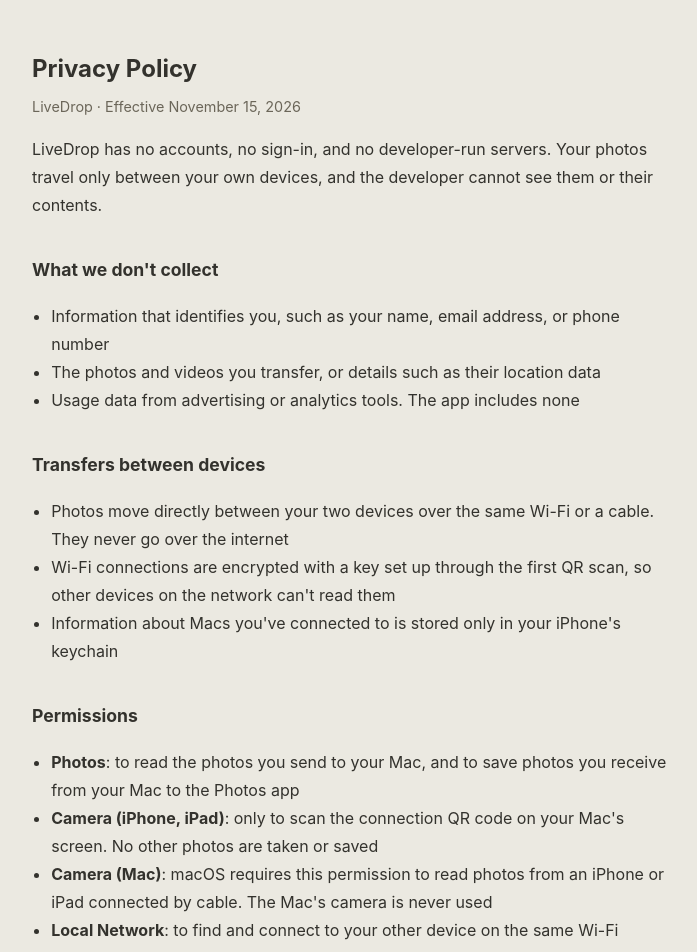
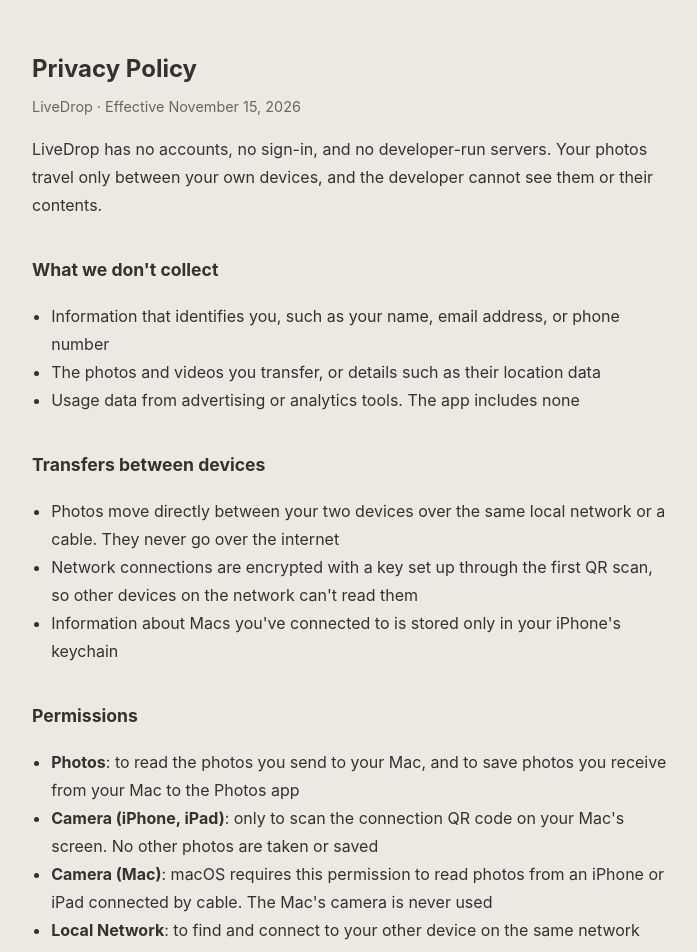
Before and after one commit to happyduck-git/livedrop-support.github.io, a plain HTML site: page privacy.html in a window 1280 px wide. Shown: the top 952 px of the page, without its empty margins (288-985 px from the left). Drawn offline with Linux system fonts and the light colour scheme.

Commit message:
지원 페이지의 Wi-Fi 문구를 같은 네트워크로 변경

```diff
--- a/privacy.html
+++ b/privacy.html
@@ -37,8 +37,8 @@ and the developer cannot see them or their contents.</p>
 
 <h2>Transfers between devices</h2>
 <ul>
-  <li>Photos move directly between your two devices over the same Wi-Fi or a cable. They never go over the internet</li>
-  <li>Wi-Fi connections are encrypted with a key set up through the first QR scan, so other devices on the network can't read them</li>
+  <li>Photos move directly between your two devices over the same local network or a cable. They never go over the internet</li>
+  <li>Network connections are encrypted with a key set up through the first QR scan, so other devices on the network can't read them</li>
   <li>Information about Macs you've connected to is stored only in your iPhone's keychain</li>
 </ul>
 
@@ -47,7 +47,7 @@ and the developer cannot see them or their contents.</p>
   <li><b>Photos</b>: to read the photos you send to your Mac, and to save photos you receive from your Mac to the Photos app</li>
   <li><b>Camera (iPhone, iPad)</b>: only to scan the connection QR code on your Mac's screen. No other photos are taken or saved</li>
   <li><b>Camera (Mac)</b>: macOS requires this permission to read photos from an iPhone or iPad connected by cable. The Mac's camera is never used</li>
-  <li><b>Local Network</b>: to find and connect to your other device on the same Wi-Fi</li>
+  <li><b>Local Network</b>: to find and connect to your other device on the same network</li>
 </ul>
 
 <h2>Purchases</h2>
```
Also changed, not shown: index.html (+2 -2 lines).
